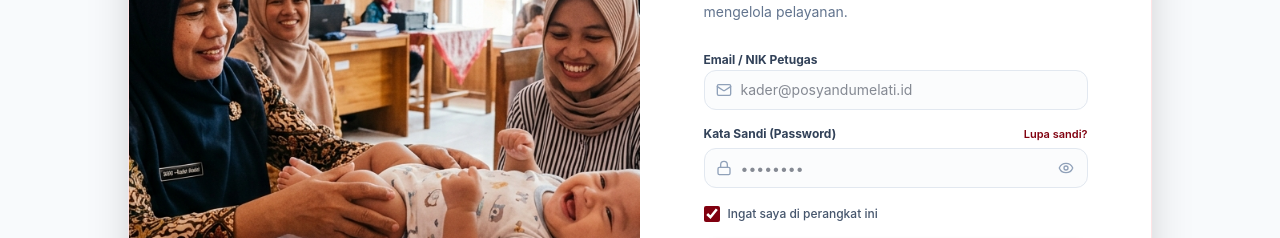
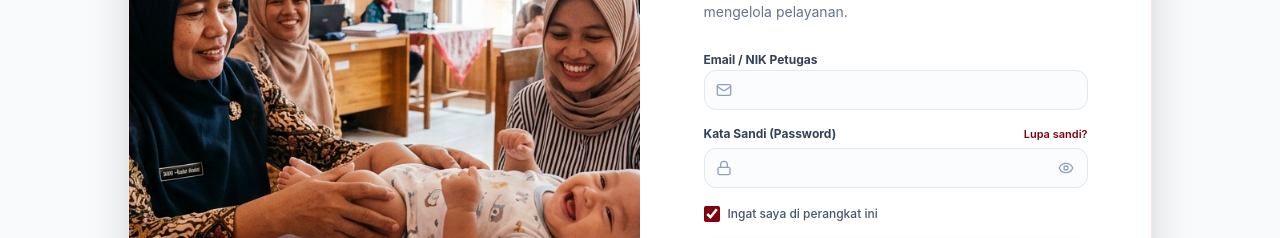
Before and after one commit to mhmmadarifin27/Posyandu-melati, a Next.js app: page /login in a window 1280 px wide. Shown: the part 292-530 px from the top of the page. Built offline with nearby package versions, Linux system fonts and the light colour scheme; no server answers; a web font is replaced by a local one.

Commit message:
style(login): remove placeholder text inside email and password input boxes

```diff
--- a/app/login/page.tsx
+++ b/app/login/page.tsx
@@ -222,7 +222,6 @@ export default function LoginPage() {
                   <Input
                     id="email"
                     type="email"
-                    placeholder="kader@posyandumelati.id"
                     value={email}
                     onChange={(e) => setEmail(e.target.value)}
                     required
@@ -256,7 +255,6 @@ export default function LoginPage() {
                   <Input
                     id="password"
                     type={showPassword ? 'text' : 'password'}
-                    placeholder="••••••••"
                     value={password}
                     onChange={(e) => setPassword(e.target.value)}
                     required
```
